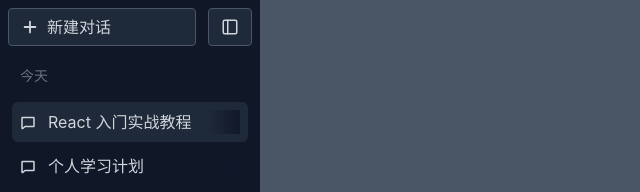
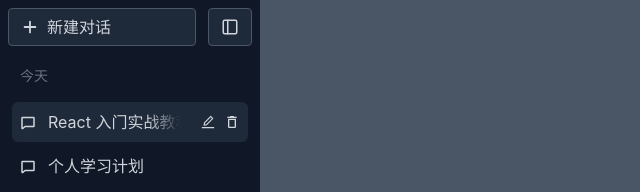
Before and after one commit to jacbo/chatgpt-app, a Next.js app: page / in a window 1280 px wide. Shown: the top 192 px of the page, without its empty margins (0-640 px from the left). Built offline with nearby package versions, Linux system fonts and the light colour scheme.

Commit message:
调整聊天列表样式

```diff
--- /dev/null
+++ b/components/home/Navigation/ChatItem.tsx
@@ -0,0 +1,40 @@
+import { Chat } from "@/types/chat"
+import { useState } from "react";
+import { AiOutlineEdit } from "react-icons/ai";
+import { MdDeleteOutline } from "react-icons/md";
+import { PiChatBold } from "react-icons/pi";
+
+type Props = {
+    item: Chat;
+    selected: boolean;
+    onSelect: (item: Chat) => void;
+}
+
+export default function ChatItem({ item, selected, onSelect }: Props) {
+    const [editing, setEditing] = useState<boolean>(false)
+    return (<li
+        onClick={() => {
+            onSelect(item)
+        }}
+        className={`relative group flex items-center space-x-3 cursor-pointer p-2 m-1 hover:bg-gray-800 rounded-md
+                                                ${selected ? "bg-gray-800 pr-[3.5em]" : ""}`}>
+        <div>
+            <PiChatBold />
+        </div>
+        <div className="relative flex-1 whitespace-nowrap overflow-hidden">
+            {item.name}
+            <span className={`absolute right-0 inset-y-0 w-8 bg-gradient-to-l group-hover:from-gray-800
+                                                        ${selected ? " from-gray-800" : "from-gray-900"}
+                                                        `}></span>
+        </div>
+        {selected && (<div className="absolute right-1 flex  ">
+            <button className="p-1 hover:text-white">
+                <AiOutlineEdit />
+            </button>
+            <button className="p-1 hover:text-white">
+                <MdDeleteOutline />
+            </button>
+        </div>)}
+
+    </li>)
+}
--- a/components/home/Navigation/ChatList.tsx
+++ b/components/home/Navigation/ChatList.tsx
@@ -2,6 +2,7 @@ import { groupByDate } from "@/common/util"
 import { Chat } from "@/types/chat"
 import { useMemo, useState } from "react"
 import { PiChatBold } from "react-icons/pi"
+import ChatItem from "./ChatItem"
 
 export default function ChatList() {
 
@@ -178,23 +179,9 @@ export default function ChatList() {
                                 {
                                     list.map(item=>{
                                         let isSelected = selectedChat?.id === item.id
-                                        return (<li
-                                            onClick={()=>{
-                                                setSelectedChat(item)
-                                                console.log(item)
-                                            }}
-                                            key={item.id} className={` group flex items-center space-x-3 cursor-pointer p-2 m-1 hover:bg-gray-800 rounded-md
-                                            ${isSelected ? "bg-gray-800 rounded-lg" : ""}`}>
-                                            <div>
-                                                <PiChatBold />
-                                            </div>
-                                            <div className="relative flex-1 whitespace-nowrap overflow-hidden">
-                                                {item.name}
-                                                <span className={`absolute right-0 inset-y-0 w-8 from-gray-900 bg-gradient-to-l group-hover:from-gray-900
-                                                    ${isSelected ? "bg-gray-800" : "from-gray-900"}
-                                                    `}></span>
-                                            </div>
-                                        </li>)
+                                        return (<ChatItem key={item.id} item={item} selected={isSelected} onSelect={(chat)=>{
+                                            setSelectedChat(chat)
+                                        }} />)
                                     })
                                 }
                             </ul>
```
